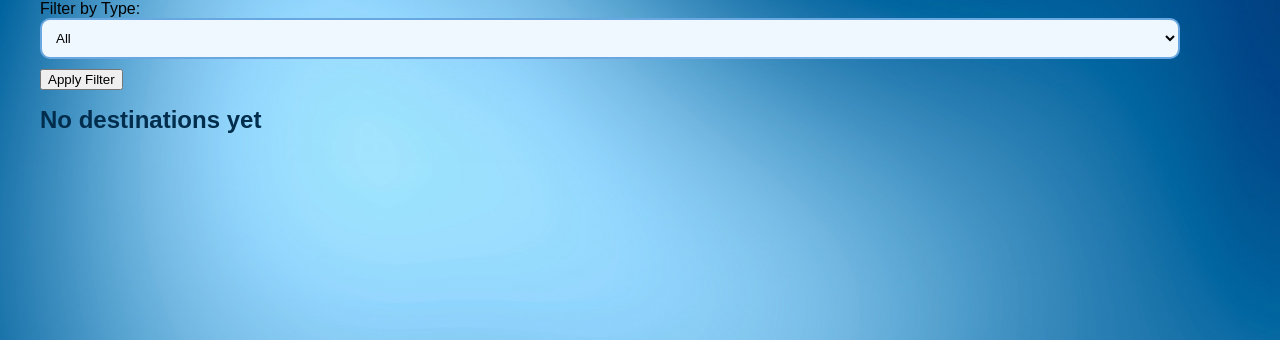
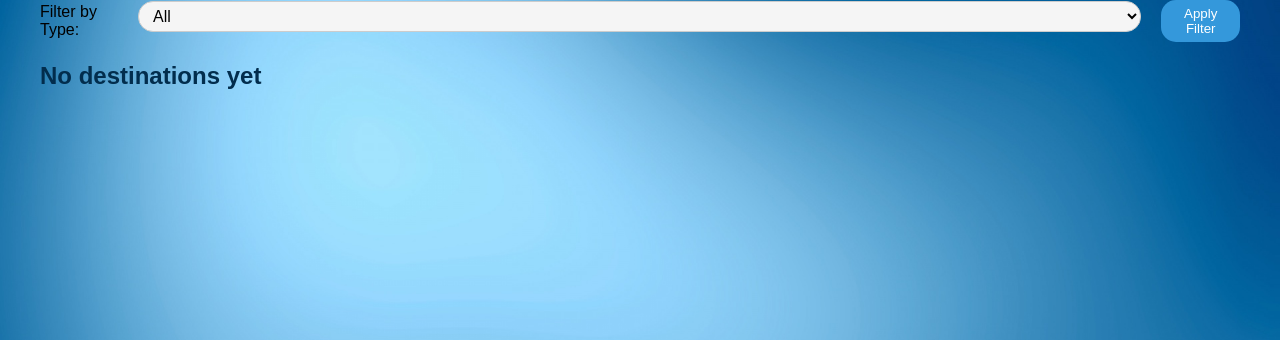
Before and after one commit to Funcrow1349/bg_tourism_guide, a Django app: page /destinations/ in a window 1280 px wide. Shown: the part 93-433 px from the top of the page. Run offline with Django 4.2, Linux system fonts and the light colour scheme; data that the repository does not hold is empty.

Commit message:
Initial commit

```diff
--- a/static/styles/styles.css
+++ b/static/styles/styles.css
@@ -703,3 +709,86 @@ p.no-photos {
     font-size: 16px;
     color: #022d4d;
 }
+
+form.destination-filter-form {
+    display: flex;
+    align-items: center;
+    margin-bottom: 20px;
+}
+
+form.destination-filter-form label {
+    font-size: 16px;
+    margin-right: 10px;
+}
+
+form.destination-filter-form select {
+    font-size: 16px;
+    padding: 5px 10px;
+    border: 1px solid #ccc;
+    border-radius: 15px;
+    background-color: whitesmoke;
+    margin-right: 20px;
+}
+
+form.destination-filter-form button {
+    background-color: #3498db;
+    color: #fff;
+    padding: 6px 10px;
+    border: none;
+    border-radius: 15px;
+    cursor: pointer;
+    transition: background-color 0.2s ease-in-out;
+}
+
+form.destination-filter-form button:hover {
+    background-color: #2980b9;
+}
+
+.pagination {
+    display: flex;
+    justify-content: center;
+    align-items: center;
+    margin-top: 20px;
+}
+
+.step-links {
+    display: flex;
+    align-items: center;
+}
+
+.step-links a {
+    padding: 5px 10px;
+    margin: 0 5px;
+    border: 1px solid #ccc;
+    border-radius: 5px;
+    text-decoration: none;
+    color: #022d4d;
+    transition: background-color 0.2s ease-in-out;
+}
+
+.step-links a:hover {
+    background-color: #f2f2f2;
+}
+
+.current {
+    margin: 0 10px;
+    font-weight: bold;
+}
+
+/* Adjust the styles for the first and last links */
+.step-links a:first-child,
+.step-links a:last-child {
+    border-radius: 5px;
+    padding: 5px 10px;
+    margin: 0 5px;
+    border: 1px solid #ccc;
+    text-decoration: none;
+    color: #022d4d;
+    background-color: #f2f2f2;
+    transition: background-color 0.2s ease-in-out;
+}
+
+.step-links a:first-child:hover,
+.step-links a:last-child:hover {
+    background-color: #e0e0e0;
+}
--- a/templates/photos/photo_page.html
+++ b/templates/photos/photo_page.html
@@ -3,7 +3,7 @@
     <div class="photo_detail_image-container">
         <img src="{{ photo.photo }}" alt="">
         <p>Location: {{ photo.location }} | Date of publication: {{ photo.date_of_publication }} |
-            Author: {{ photo.uploaded_by }}</p>
+            Author: <a href="{% url 'user details' photo.uploaded_by.id %}">{{ photo.uploaded_by }}</a></p>
         {% if tags %}
             <h3>Tagged destinations: </h3>
             {% for destination in tags %}
```
Also changed, not shown: other parts of static/styles/styles.css (+24 -18 lines).
